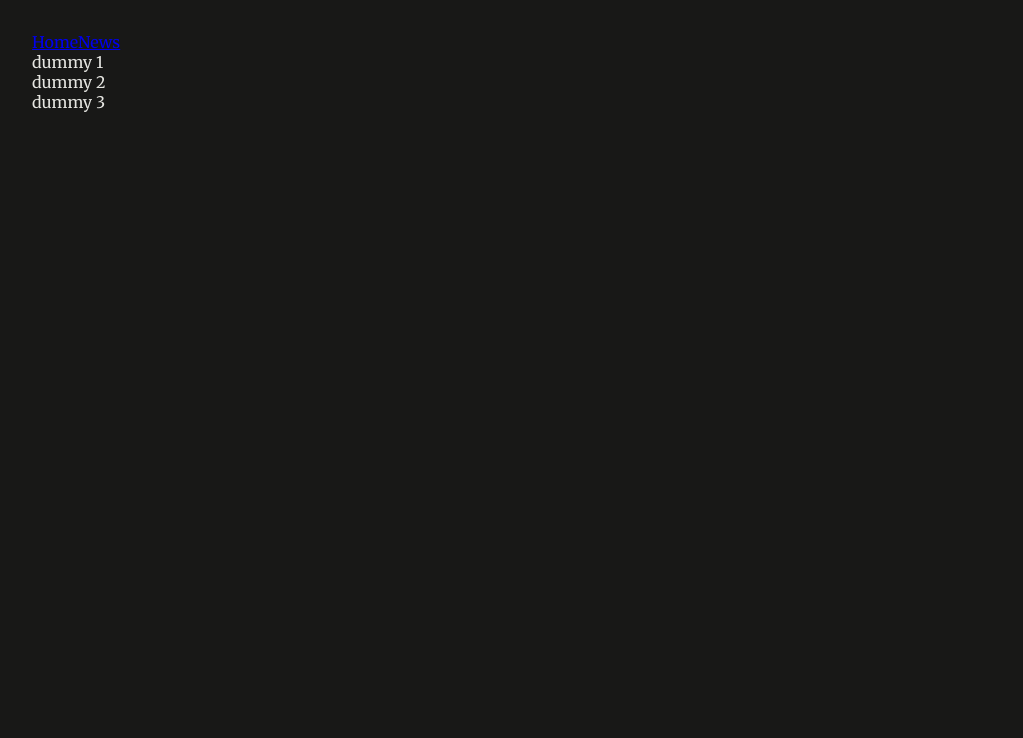
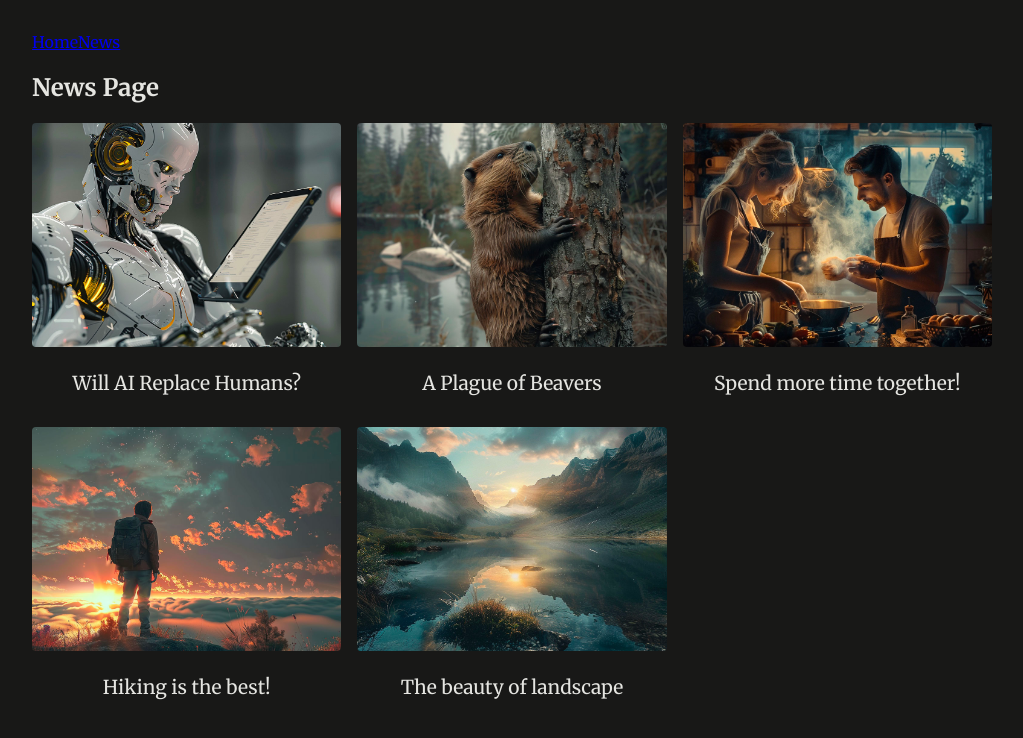
Before and after one commit to safinajjar/next-deep-dive, a Next.js app: page /news in a window 1280 px wide. Shown: the top 738 px of the page, without its empty margins (128-1151 px from the left). Built offline with nearby package versions, Linux system fonts and the light colour scheme.

Commit message:
news page and main-header styling

```diff
--- a/app/news/page.jsx
+++ b/app/news/page.jsx
@@ -1,10 +1,23 @@
+import Link from "next/link";
+
+import { DUMMY_NEWS } from "@/dummy-news";
+
 export default function NewsPage() {
   return (
     <section>
-      <ul>
-        <li>dummy 1</li>
-        <li>dummy 2</li>
-        <li>dummy 3</li>
+      <h1>News Page</h1>
+      <ul className="news-list">
+        {DUMMY_NEWS.map((newsItem) => (
+          <li key={newsItem.id}>
+            <Link href={`/news/${newsItem.slug}`}>
+              <img
+                src={`/images/news/${newsItem.image}`}
+                alt={newsItem.title}
+              />
+              <span>{newsItem.title}</span>
+            </Link>
+          </li>
+        ))}
       </ul>
     </section>
   );
```
